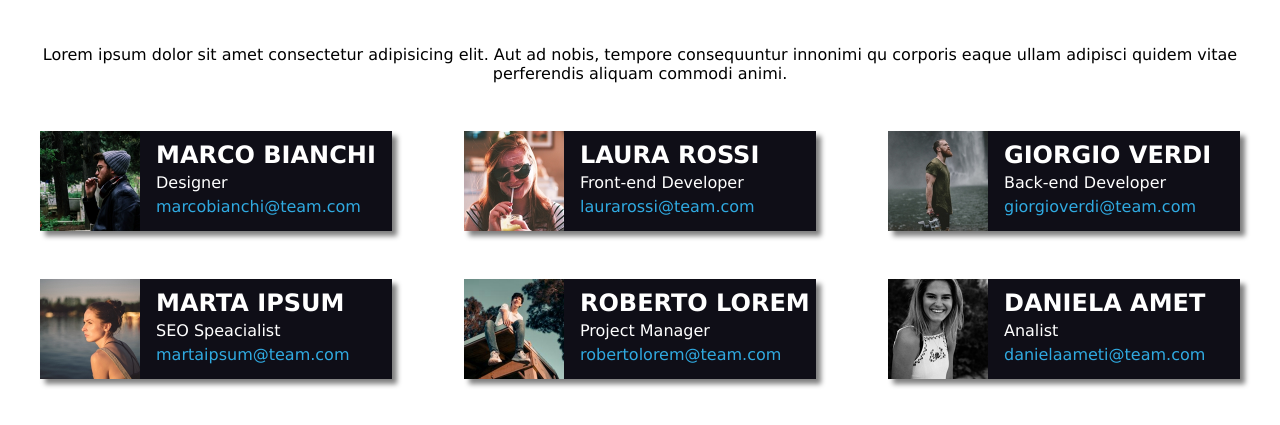
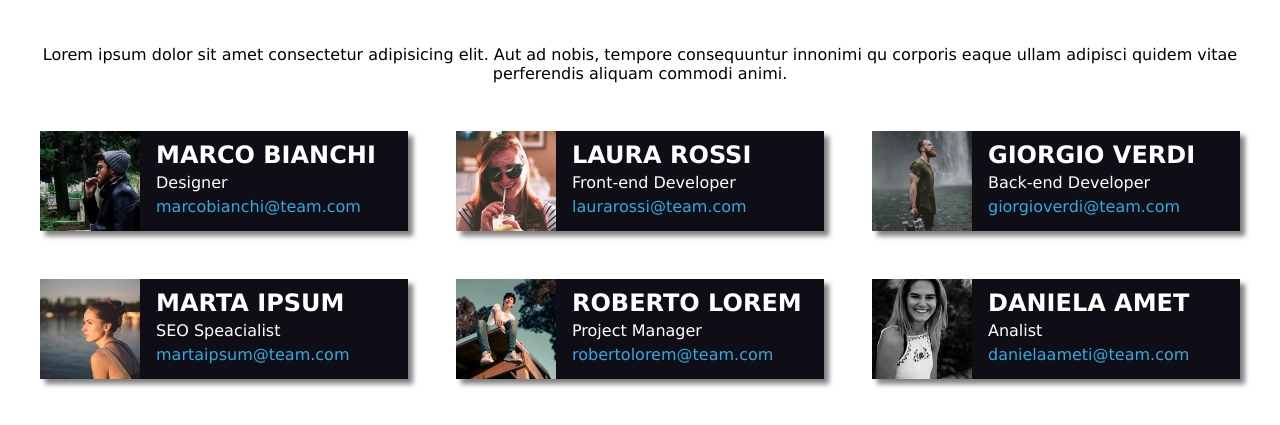
Before and after one commit to LucaConiglio/html-css-float-cards, a plain HTML site: page index.html in a window 1280 px wide. Shown: the part 73-498 px from the top of the page. Drawn offline with Linux system fonts and the light colour scheme.

Commit message:
sistemata card

```diff
--- a/css/style.css
+++ b/css/style.css
@@ -48,9 +48,9 @@ img{
     color: white;
     box-shadow: 5px 5px 5px gray;
     float: left;
-    width: calc( 100% / 3 - 3rem);
+    width: calc( 100% / 3 - 2rem);
     margin-bottom: 3rem;
 }
 .center{
-margin: 0 4.5rem;
+margin: 0 3rem;
 }
```
